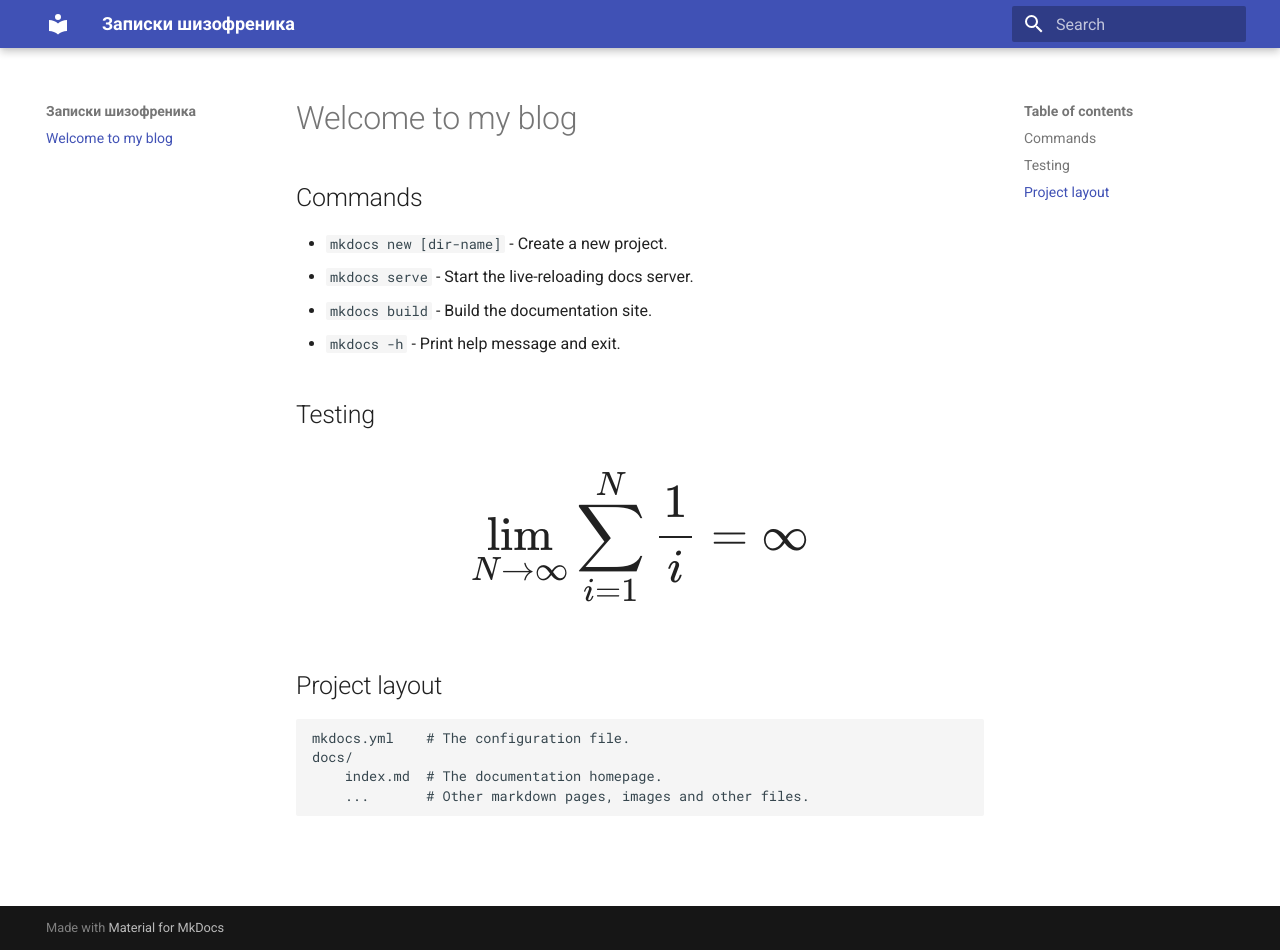
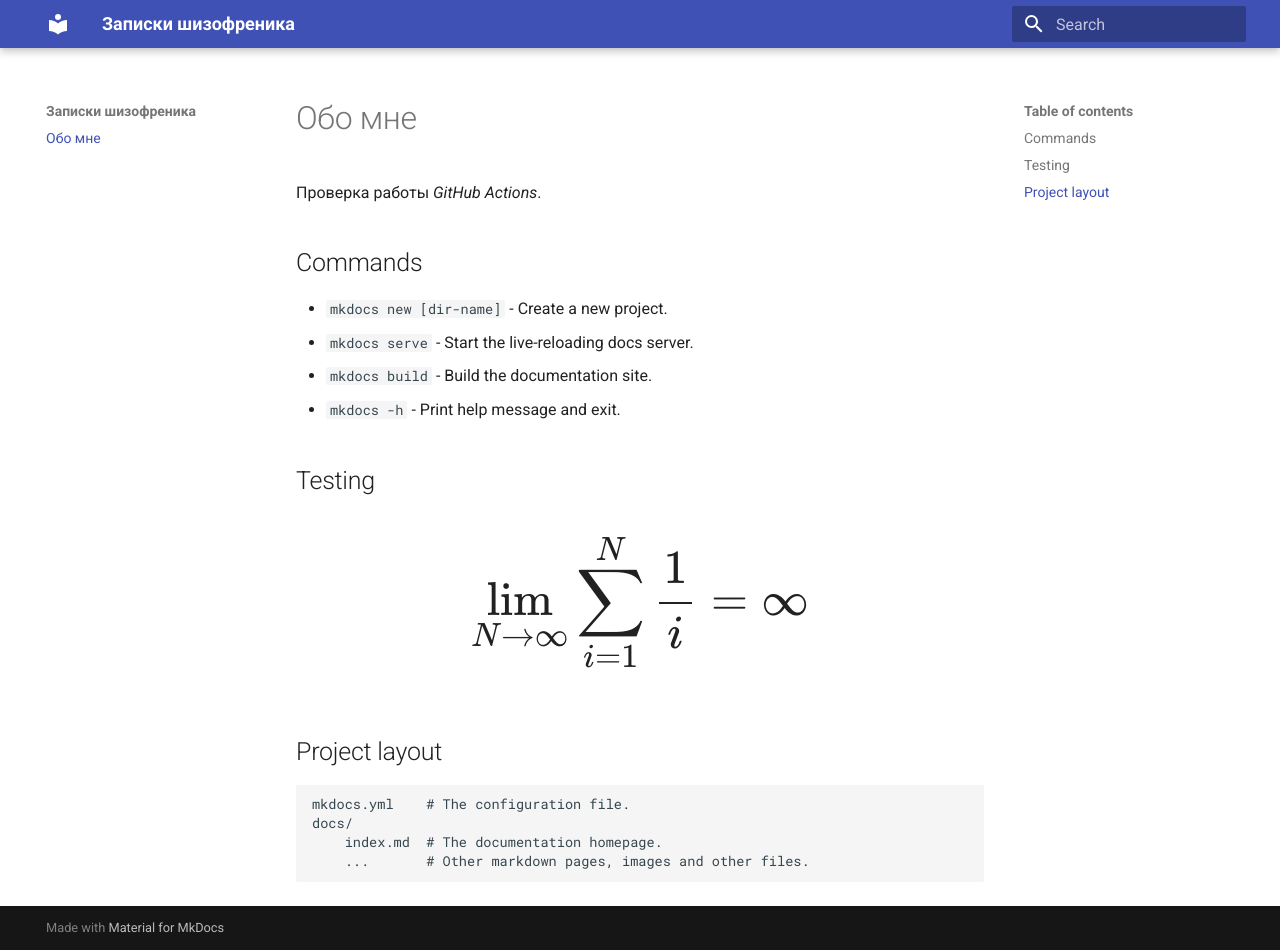
Before and after one commit to rustbas/blog, an MkDocs documentation site: the page built from docs/index.md, in a window 1280 px wide and 950 px high. Built offline with MkDocs 1.6.1 and Material for MkDocs 9.7.7, drawn with Linux system fonts in a browser that asks for light colours.

Commit message:
add some info

```diff
--- a/docs/index.md
+++ b/docs/index.md
@@ -1,6 +1,6 @@
-# Welcome to my blog
+# Обо мне
 
-
+Проверка работы *GitHub Actions*.
 
 ## Commands
 
```
